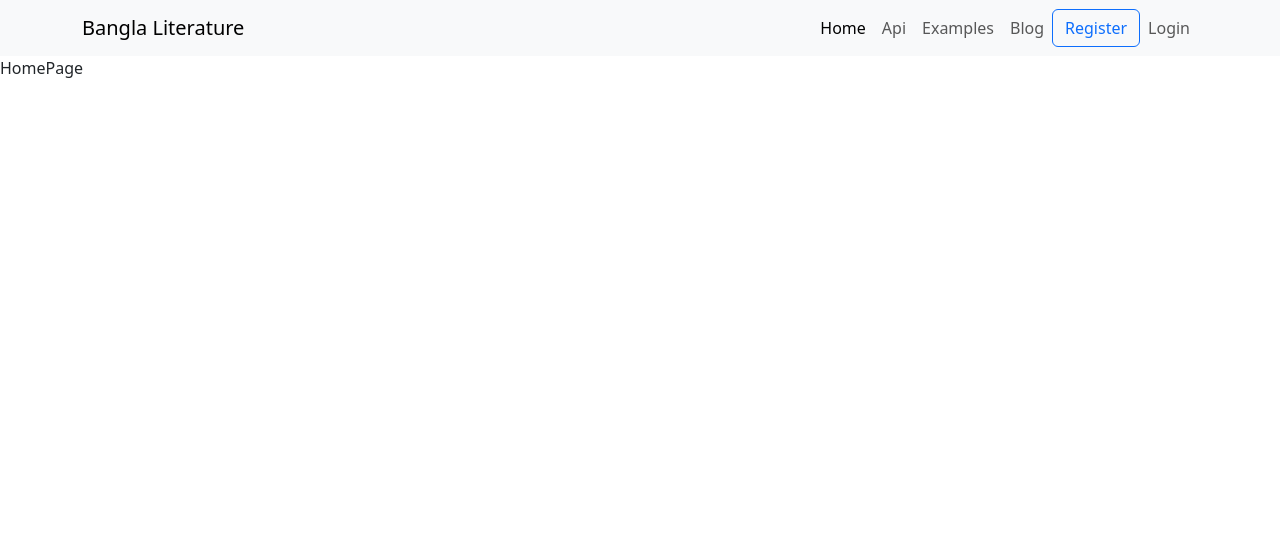
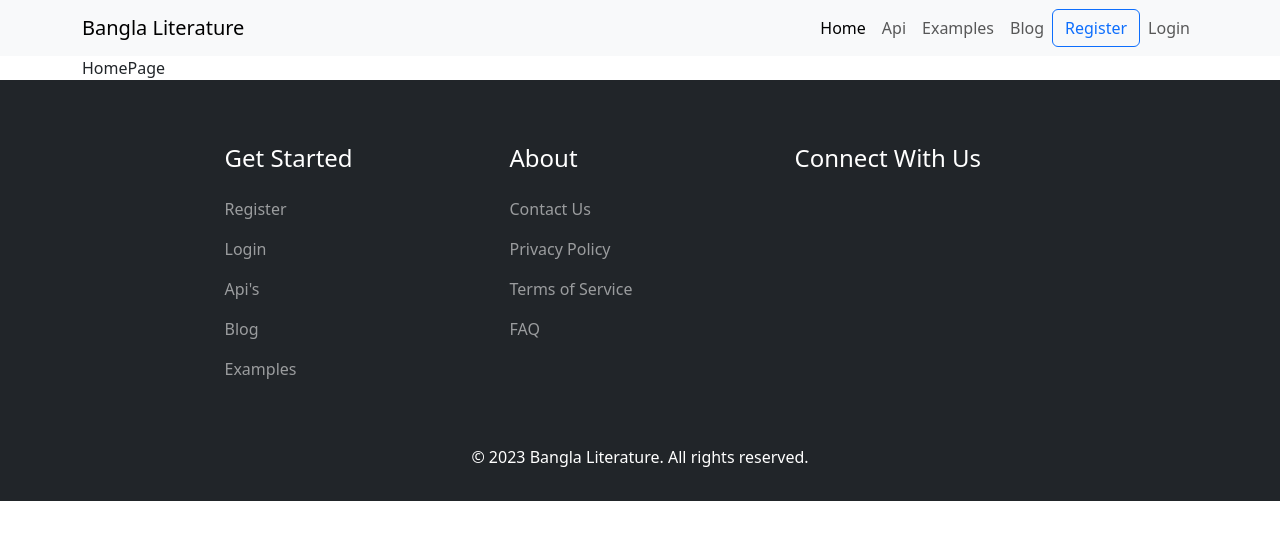
Before and after one commit to najmul-islam/bangla-literature, a React (Vite) app in the folder frontend/: page / in a window 1280 px wide. Shown: the top 540 px of the page. Built offline with nearby package versions, Linux system fonts and the light colour scheme; no server answers.

Commit message:
add container in layout

```diff
--- a/frontend/src/layouts/PublicLayout.jsx
+++ b/frontend/src/layouts/PublicLayout.jsx
@@ -1,11 +1,16 @@
+import { Container } from "react-bootstrap";
 import { Outlet } from "react-router-dom";
+import Footer from "../components/footer/Footer";
 import Header from "../components/header/Header";
 
 const PublicLayout = () => {
   return (
     <>
       <Header />
-      <Outlet />
+      <Container>
+        <Outlet />
+      </Container>
+      <Footer />
     </>
   );
 };
--- a/frontend/src/layouts/UserLayout.jsx
+++ b/frontend/src/layouts/UserLayout.jsx
@@ -1,16 +1,21 @@
 import PropTypes from "prop-types";
+import { Container } from "react-bootstrap";
 import { useSelector } from "react-redux";
 import { Navigate, Outlet } from "react-router-dom";
+import Footer from "../components/footer/Footer";
 import Header from "../components/header/Header";
 
 const UserLayout = ({ roles = [] }) => {
   const { user } = useSelector((state) => state.auth);
 
   return !roles.length || roles.includes(user?.role) ? (
-    <div>
+    <>
       <Header />
-      <Outlet />
-    </div>
+      <Container>
+        <Outlet />
+      </Container>
+      <Footer />
+    </>
   ) : (
     <Navigate to="/login" replace />
   );
```
